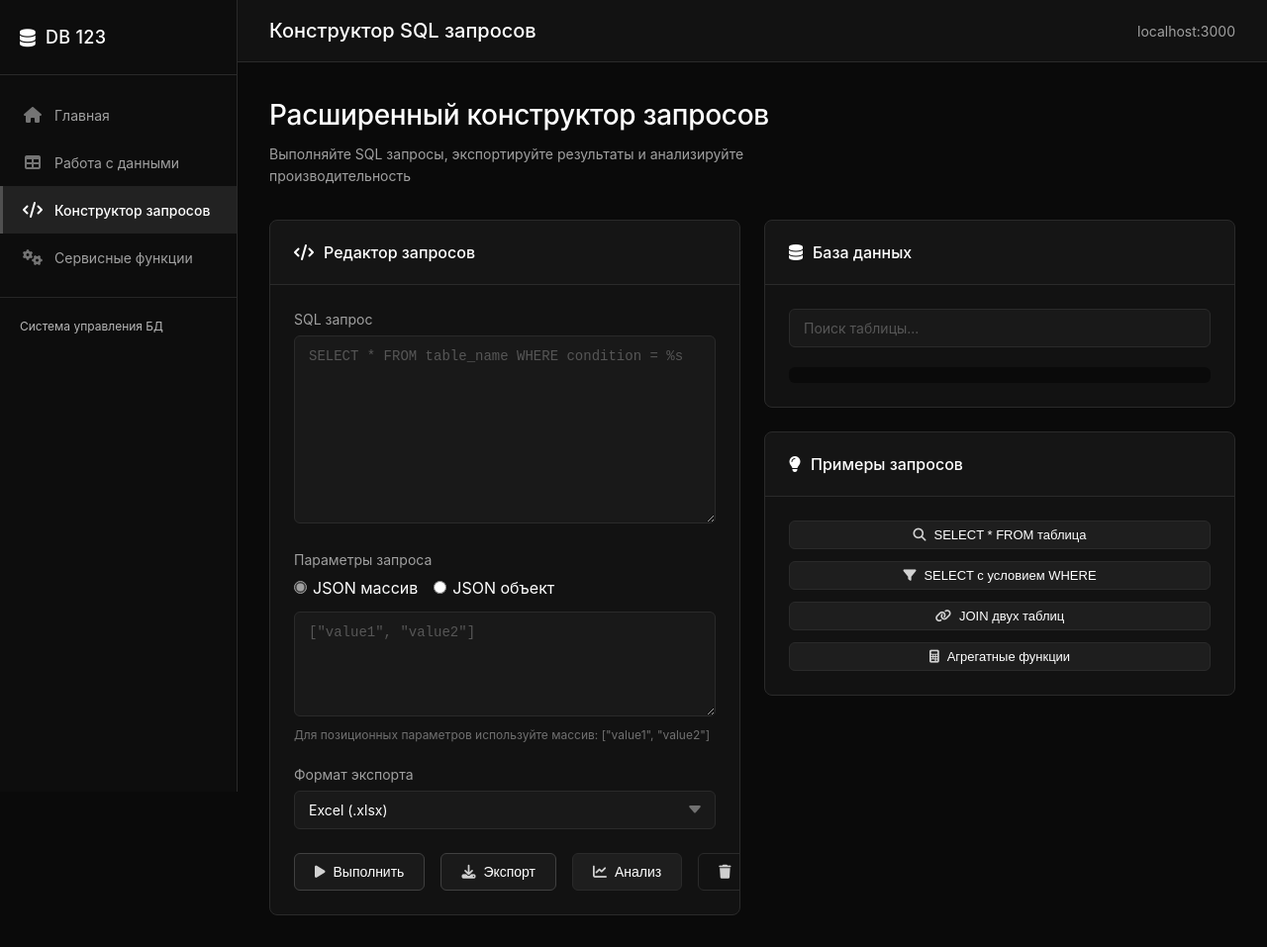
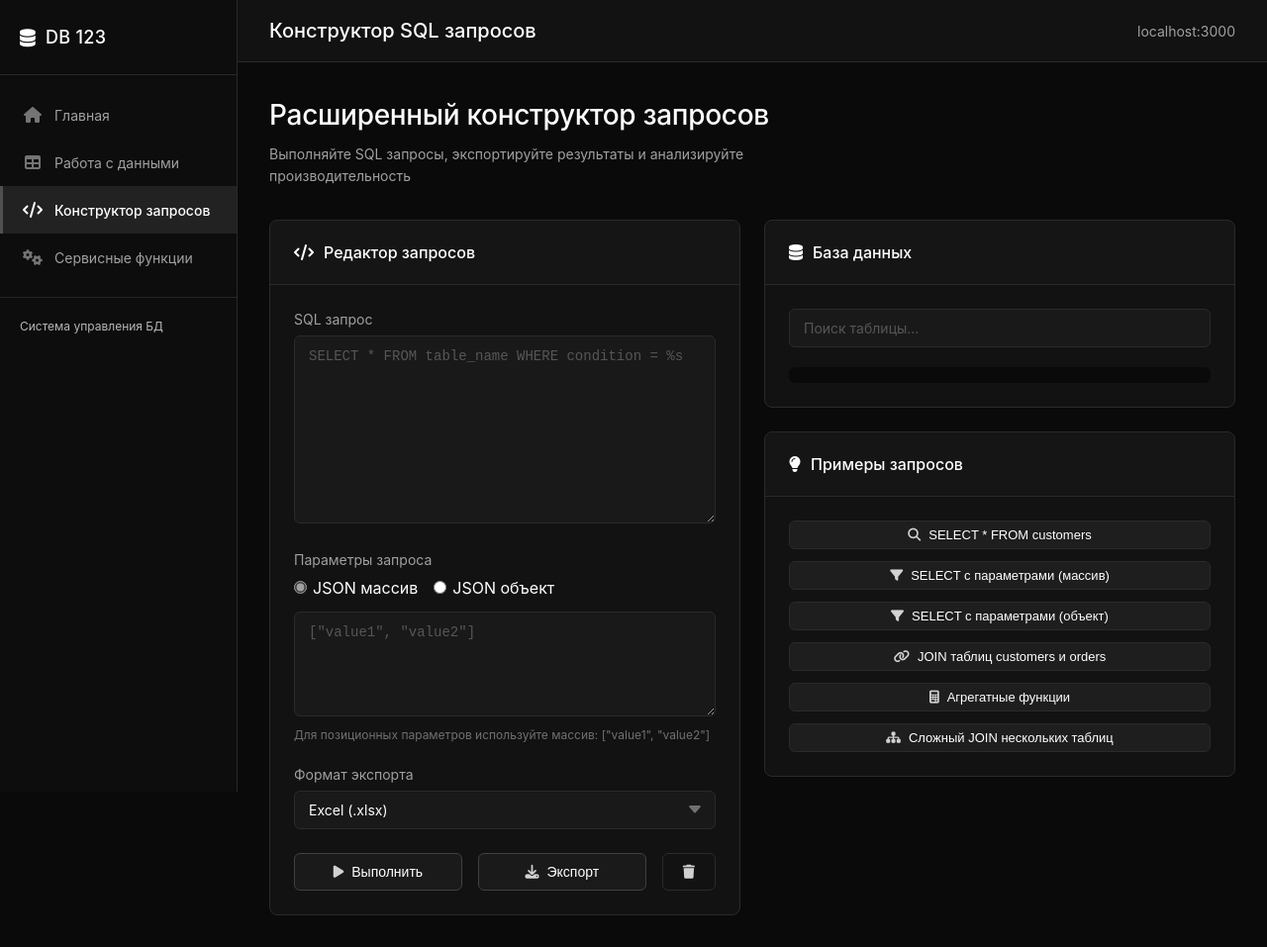
Before and after one commit to Levsha007/db_app_sale, a FastAPI app: page /query in a window 1280 px wide. Shown: the whole page at 99% size. Run offline with FastAPI, Linux system fonts and the light colour scheme; data that the repository does not hold is empty; some libraries are stand-ins or nearby versions.

Commit message:
work version

```diff
--- a/app/main.py
+++ b/app/main.py
@@ -268,6 +268,8 @@ async def query_builder(request: Request):
             "tables": []
         })
 
+import re
+
 @app.post("/api/query/execute")
 async def execute_query(
     sql: str = Form(...),
@@ -276,15 +278,34 @@ async def execute_query(
     """Выполнить SQL запрос с параметрами"""
     try:
         # Парсим параметры
-        params_dict = {}
+        params_list = []
         if params and params.strip():
             try:
-                params_dict = json.loads(params)
+                parsed_params = json.loads(params)
+
+                # Всегда преобразуем в список параметров
+                if isinstance(parsed_params, dict):
+                    # Если это словарь с числовыми ключами ("0", "1", "2")
+                    param_keys = sorted([k for k in parsed_params.keys() if k.isdigit()], key=int)
+                    if param_keys:
+                        # Создаем список в правильном порядке
+                        for key in param_keys:
+                            params_list.append(parsed_params[key])
+                    else:
+                        # Именованные параметры - преобразуем в список по порядку
+                        # Находим все именованные параметры в запросе
+                        named_params = re.findall(r'%\((\w+)\)s', sql)
+                        for param_name in named_params:
+                            if param_name in parsed_params:
+                                params_list.append(parsed_params[param_name])
+                elif isinstance(parsed_params, list):
+                    params_list = parsed_params
+
             except json.JSONDecodeError as e:
                 return {"success": False, "error": f"Ошибка в формате параметров JSON: {str(e)}"}
 
         # Выполняем запрос
-        result = db.execute_query(sql, params_dict)
+        result = db.execute_query(sql, tuple(params_list) if params_list else None)
 
         return {
             "success": True,
@@ -303,15 +324,34 @@ async def export_query_result(
     """Экспорт результатов SQL запроса"""
     try:
         # Парсим параметры
-        params_dict = {}
+        params_list = []
         if params and params.strip():
             try:
-                params_dict = json.loads(params)
+                parsed_params = json.loads(params)
+
+                # Всегда преобразуем в список параметров
+                if isinstance(parsed_params, dict):
+                    # Если это словарь с числовыми ключами ("0", "1", "2")
+                    param_keys = sorted([k for k in parsed_params.keys() if k.isdigit()], key=int)
+                    if param_keys:
+                        # Создаем список в правильном порядке
+                        for key in param_keys:
+                            params_list.append(parsed_params[key])
+                    else:
+                        # Именованные параметры - преобразуем в список по порядку
+                        # Находим все именованные параметры в запросе
+                        named_params = re.findall(r'%\((\w+)\)s', sql)
+                        for param_name in named_params:
+                            if param_name in parsed_params:
+                                params_list.append(parsed_params[param_name])
+                elif isinstance(parsed_params, list):
+                    params_list = parsed_params
+
             except json.JSONDecodeError as e:
                 return {"success": False, "error": f"Ошибка в формате параметров JSON: {str(e)}"}
 
         # Выполняем запрос
-        result = db.execute_query(sql, params_dict)
+        result = db.execute_query(sql, tuple(params_list) if params_list else None)
 
         if not result:
             return {"success": False, "error": "Нет данных для экспорта"}
--- a/app/templates/query.html
+++ b/app/templates/query.html
@@ -59,9 +59,6 @@
                 <button onclick="exportQueryResults()" class="btn btn-success" style="flex: 1;">
                     <i class="fas fa-download"></i> Экспорт
                 </button>
-                <button onclick="explainQuery()" class="btn btn-secondary">
-                    <i class="fas fa-chart-line"></i> Анализ
-                </button>
                 <button onclick="clearQuery()" class="btn">
                     <i class="fas fa-trash"></i>
                 </button>
@@ -100,16 +97,22 @@
             <div class="card-body">
                 <div class="d-flex flex-column gap-2">
                     <button class="btn btn-sm btn-secondary text-left" onclick="loadExample('select_all')">
-                        <i class="fas fa-search"></i> SELECT * FROM таблица
+                        <i class="fas fa-search"></i> SELECT * FROM customers
                     </button>
-                    <button class="btn btn-sm btn-secondary text-left" onclick="loadExample('select_where')">
-                        <i class="fas fa-filter"></i> SELECT с условием WHERE
+                    <button class="btn btn-sm btn-secondary text-left" onclick="loadExample('select_where_array')">
+                        <i class="fas fa-filter"></i> SELECT с параметрами (массив)
+                    </button>
+                    <button class="btn btn-sm btn-secondary text-left" onclick="loadExample('select_where_object')">
+                        <i class="fas fa-filter"></i> SELECT с параметрами (объект)
                     </button>
                     <button class="btn btn-sm btn-secondary text-left" onclick="loadExample('join')">
-                        <i class="fas fa-link"></i> JOIN двух таблиц
+                        <i class="fas fa-link"></i> JOIN таблиц customers и orders
                     </button>
                     <button class="btn btn-sm btn-secondary text-left" onclick="loadExample('aggregate')">
                         <i class="fas fa-calculator"></i> Агрегатные функции
+                    </button>
+                    <button class="btn btn-sm btn-secondary text-left" onclick="loadExample('complex_join')">
+                        <i class="fas fa-sitemap"></i> Сложный JOIN нескольких таблиц
                     </button>
                 </div>
             </div>
@@ -186,27 +189,40 @@ function toggleParamsType() {
     }
 }
 
+// ОБНОВЛЕННЫЕ ПРИМЕРЫ ДЛЯ НАШЕЙ СТРУКТУРЫ БД С РАБОЧИМИ ПАРАМЕТРАМИ
 function loadExample(type) {
     const examples = {
         select_all: {
-            query: "SELECT * FROM bookmarks LIMIT 100",
+            query: "SELECT * FROM customers LIMIT 100",
             params: "[]"
         },
-        select_where: {
-            query: "SELECT * FROM bookmarks WHERE category_id = 1 LIMIT 100",
-            params: "[]"
+        select_where_array: {
+            query: "SELECT * FROM products WHERE price > %s AND stock_quantity > %s ORDER BY price DESC LIMIT 20",
+            params: '[10000, 5]'
         },
-        select_params: {
-            query: "SELECT * FROM bookmarks WHERE category_id = %s AND created_at > %s",
-            params: '[1, "2024-01-01"]'
+        select_where_object: {
+            query: "SELECT * FROM orders WHERE is_paid = %(is_paid)s AND total_amount > %(min_amount)s ORDER BY order_date DESC LIMIT 15",
+            params: '{"is_paid": true, "min_amount": 50000}'
         },
         join: {
-            query: "SELECT b.*, c.name as category_name FROM bookmarks b JOIN categories c ON b.category_id = c.id LIMIT 50",
+            query: "SELECT o.*, c.first_name, c.last_name FROM orders o JOIN customers c ON o.customer_id = c.customer_id LIMIT 50",
             params: "[]"
         },
         aggregate: {
-            query: "SELECT category_id, COUNT(*) as count, AVG(LENGTH(title)) as avg_title_length FROM bookmarks GROUP BY category_id",
+            query: "SELECT c.customer_id, c.first_name || ' ' || c.last_name as customer_name, COUNT(o.order_id) as total_orders, SUM(o.total_amount) as total_spent FROM customers c LEFT JOIN orders o ON c.customer_id = o.customer_id GROUP BY c.customer_id, c.first_name, c.last_name ORDER BY total_spent DESC NULLS LAST",
             params: "[]"
+        },
+        complex_join: {
+            query: "SELECT o.order_id, o.order_date, c.first_name || ' ' || c.last_name as customer, p.product_name, oi.quantity, oi.total_price, o.total_amount FROM orders o JOIN customers c ON o.customer_id = c.customer_id JOIN order_items oi ON o.order_id = oi.order_id JOIN products p ON oi.product_id = p.product_id WHERE o.is_delivered = false ORDER BY o.order_date DESC LIMIT 50",
+            params: "[]"
+        },
+        customers_by_id_array: {
+            query: "SELECT * FROM customers WHERE customer_id IN (%s, %s, %s)",
+            params: '[1, 2, 3]'
+        },
+        products_by_price_range_object: {
+            query: "SELECT * FROM products WHERE price BETWEEN %(min_price)s AND %(max_price)s AND is_available = %(available)s ORDER BY price ASC",
+            params: '{"min_price": 10000, "max_price": 50000, "available": true}'
         }
     };
 
@@ -244,28 +260,21 @@ async function executeQuery() {
     const startTime = performance.now();
 
     try {
-        let paramsObj = {};
+        let paramsObj = [];
         if (params) {
             try {
-                paramsObj = JSON.parse(params);
+                const parsed = JSON.parse(params);
+                // Всегда преобразуем в массив
+                if (Array.isArray(parsed)) {
+                    paramsObj = parsed;
+                } else if (typeof parsed === 'object' && parsed !== null) {
+                    // Для объекта всегда отправляем как есть - бэкенд сам разберется
+                    paramsObj = parsed;
+                }
             } catch (e) {
                 alert('Ошибка в формате параметров JSON: ' + e.message);
                 return;
             }
-        }
-
-        const paramsType = document.querySelector('input[name="paramsType"]:checked').value;
-        let requestParams = {};
-
-        if (paramsType === 'array' && Array.isArray(paramsObj)) {
-            paramsObj.forEach((value, index) => {
-                requestParams[index] = value;
-            });
-        } else if (paramsType === 'object' && typeof paramsObj === 'object' && !Array.isArray(paramsObj)) {
-            requestParams = paramsObj;
-        } else {
-            alert('Неверный формат параметров');
-            return;
         }
 
         const response = await fetch('/api/query/execute', {
@@ -273,7 +282,7 @@ async function executeQuery() {
             headers: {'Content-Type': 'application/x-www-form-urlencoded'},
             body: new URLSearchParams({
                 sql: sql,
-                params: JSON.stringify(requestParams)
+                params: JSON.stringify(paramsObj)
             })
         });
 
@@ -306,33 +315,26 @@ async function exportQueryResults() {
     }
 
     try {
-        let paramsObj = {};
+        let paramsObj = [];
         if (params) {
             try {
-                paramsObj = JSON.parse(params);
+                const parsed = JSON.parse(params);
+                // Всегда преобразуем в массив
+                if (Array.isArray(parsed)) {
+                    paramsObj = parsed;
+                } else if (typeof parsed === 'object' && parsed !== null) {
+                    // Для объекта всегда отправляем как есть - бэкенд сам разберется
+                    paramsObj = parsed;
+                }
             } catch (e) {
                 alert('Ошибка в формате параметров JSON: ' + e.message);
                 return;
             }
         }
 
-        const paramsType = document.querySelector('input[name="paramsType"]:checked').value;
-        let requestParams = {};
-
-        if (paramsType === 'array' && Array.isArray(paramsObj)) {
-            paramsObj.forEach((value, index) => {
-                requestParams[index] = value;
-            });
-        } else if (paramsType === 'object' && typeof paramsObj === 'object' && !Array.isArray(paramsObj)) {
-            requestParams = paramsObj;
-        } else {
-            alert('Неверный формат параметров');
-            return;
-        }
-
         const formData = new FormData();
         formData.append('sql', sql);
-        formData.append('params', JSON.stringify(requestParams));
+        formData.append('params', JSON.stringify(paramsObj));
         formData.append('format', format);
 
         const response = await fetch('/api/query/export', {
@@ -368,80 +370,6 @@ async function exportQueryResults() {
     } catch (e) {
         alert('Ошибка: ' + e.message);
     }
-}
-
-async function explainQuery() {
-    const sql = document.getElementById('sqlQuery').value.trim();
-
-    if (!sql) {
-        alert('Введите SQL запрос');
-        return;
-    }
-
-    const explainSql = 'EXPLAIN (FORMAT JSON) ' + sql;
-
-    try {
-        const response = await fetch('/api/query/execute', {
-            method: 'POST',
-            headers: {'Content-Type': 'application/x-www-form-urlencoded'},
-            body: new URLSearchParams({
-                sql: explainSql,
-                params: '{}'
-            })
-        });
-
-        const result = await response.json();
-
-        if (result.success && result.data && result.data[0]) {
-            const explainData = result.data[0]['QUERY PLAN'];
-            let explainText = '';
-
-            try {
-                const plan = JSON.parse(explainData);
-                explainText = formatExplainPlan(plan[0]['Plan']);
-            } catch (e) {
-                explainText = explainData;
-            }
-
-            document.getElementById('explainResults').innerHTML = `
-                <div style="background: var(--bg-primary); padding: 16px; border-radius: 6px; font-family: 'Courier New', monospace; font-size: 13px; white-space: pre-wrap;">
-                    ${explainText}
-                </div>
-            `;
-            document.getElementById('queryInfo').style.display = 'block';
-        } else {
-            alert('Не удалось получить план выполнения запроса');
-        }
-    } catch (e) {
-        alert('Ошибка: ' + e.message);
-    }
-}
-
-function formatExplainPlan(plan, indent = 0) {
-    let result = '';
-    const spaces = '  '.repeat(indent);
-
-    result += `${spaces}${plan['Node Type']}\n`;
-
-    if (plan['Relation Name']) {
-        result += `${spaces}  Таблица: ${plan['Relation Name']}\n`;
-    }
-
-    if (plan['Total Cost']) {
-        result += `${spaces}  Стоимость: ${plan['Total Cost']}\n`;
-    }
-
-    if (plan['Plan Rows']) {
-        result += `${spaces}  Ожидаемое строк: ${plan['Plan Rows']}\n`;
-    }
-
-    if (plan['Plans'] && Array.isArray(plan['Plans'])) {
-        plan['Plans'].forEach(subPlan => {
-            result += formatExplainPlan(subPlan, indent + 1);
-        });
-    }
-
-    return result;
 }
 
 function showQueryStats(result) {
```
Also changed, not shown: README.md.
